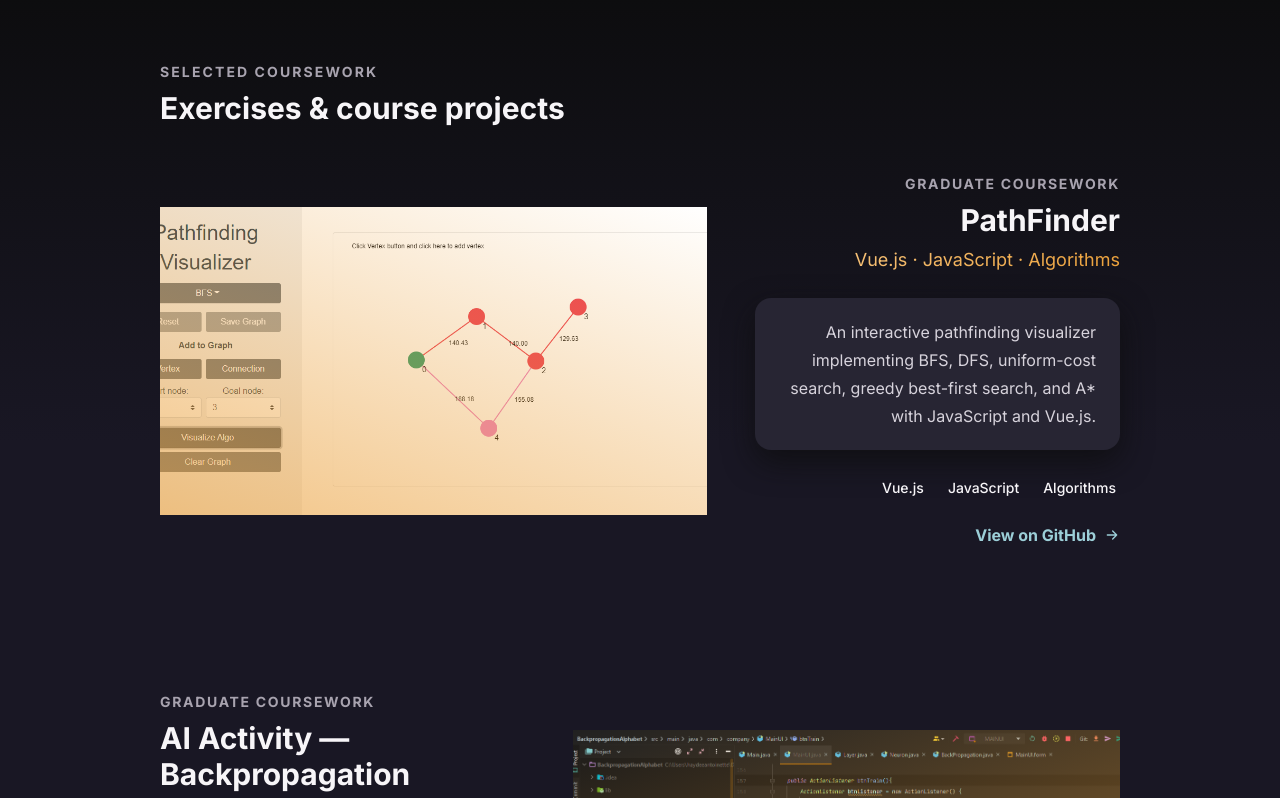
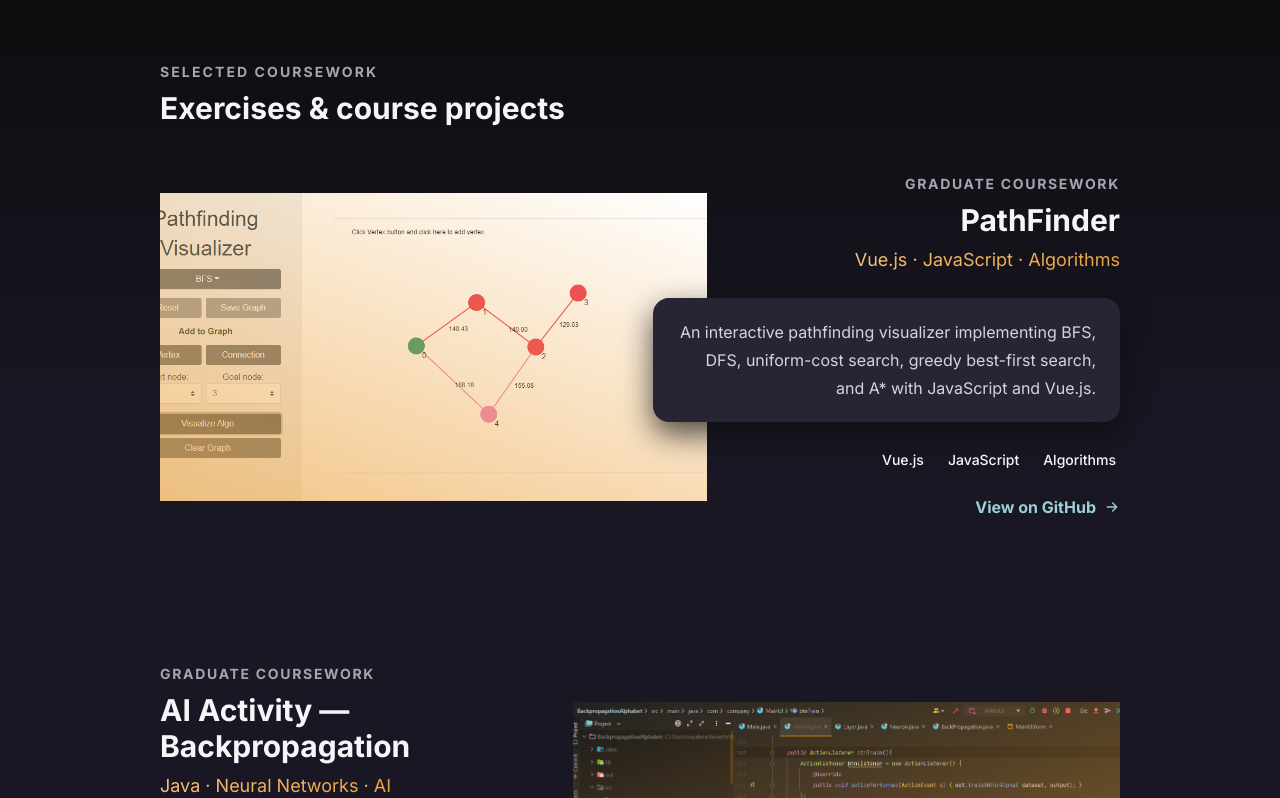
Before and after one commit to LizAntoinette/Portfolio_V2, a Next.js app: page / in a window 1280 px wide. Shown: the part 2273-3071 px from the top of the page. Built offline with nearby package versions, Linux system fonts and the light colour scheme.

Commit message:
mobile responsive edits

```diff
--- a/app/globals.css
+++ b/app/globals.css
@@ -332,6 +332,7 @@ html[data-theme="light"] .title-name {
 .theme-transition .section-title-fill,
 .theme-transition .surface-card,
 .theme-transition .masters-project-description,
+.theme-transition .portfolio-project-description,
 .theme-transition .bg-input {
   transition: color 250ms ease, background-color 250ms ease, background-image 250ms ease, border-color 250ms ease, box-shadow 250ms ease;
 }
@@ -409,7 +410,8 @@ html[data-theme="light"] .title-name {
   transform: translateX(3px);
 }
 
-.masters-project-description {
+.masters-project-description,
+.portfolio-project-description {
   color: var(--text-secondary);
 }
 
@@ -540,6 +542,7 @@ html[data-theme="light"] .title-name {
   .theme-transition .section-title-fill,
   .theme-transition .surface-card,
   .theme-transition .masters-project-description,
+  .theme-transition .portfolio-project-description,
   .theme-transition .bg-input {
     transition: none;
   }
@@ -569,16 +572,14 @@ html[data-theme="light"] .title-name {
 }
 
 @media (min-width: 1024px) {
-  .masters-project-description {
+  .masters-project-description,
+  .portfolio-project-description {
+    width: calc(100% + clamp(5rem, 8vw, 9rem));
+    max-width: calc(540px + clamp(5rem, 8vw, 9rem));
     padding: 1.25rem 1.5rem;
     background: var(--surface);
     border-radius: 1rem;
     box-shadow: 0 12px 30px var(--header-shadow);
-  }
-
-  .portfolio-project-description {
-    width: calc(100% + clamp(5rem, 8vw, 9rem));
-    max-width: calc(540px + clamp(5rem, 8vw, 9rem));
   }
 }
 
--- a/components/masters.tsx
+++ b/components/masters.tsx
@@ -117,9 +117,7 @@ export default function Masters() {
                   <p className="pb-6 text-lg company-color">{project.tags.join(" · ")}</p>
 
                   <div
-                    className={`masters-project-description mb-5 w-full max-w-[540px] ${
-                      isReversed ? "lg:-mr-[112px]" : "lg:-ml-[112px]"
-                    }`}
+                    className="masters-project-description mb-5 w-full max-w-[540px]"
                   >
                     <p className="text-base leading-7">{project.description}</p>
                   </div>
--- a/components/project.tsx
+++ b/components/project.tsx
@@ -94,7 +94,7 @@ export default function Project() {
                   <p className="pb-6 text-lg company-color">{project.stack}</p>
 
                   <div
-                    className="portfolio-project-description surface-card mb-5 w-full max-w-[540px] rounded-2xl px-5 py-5 sm:px-6"
+                    className="portfolio-project-description mb-5 w-full max-w-[540px]"
                   >
                     <p className="text-base leading-7">{project.description}</p>
                   </div>
```
